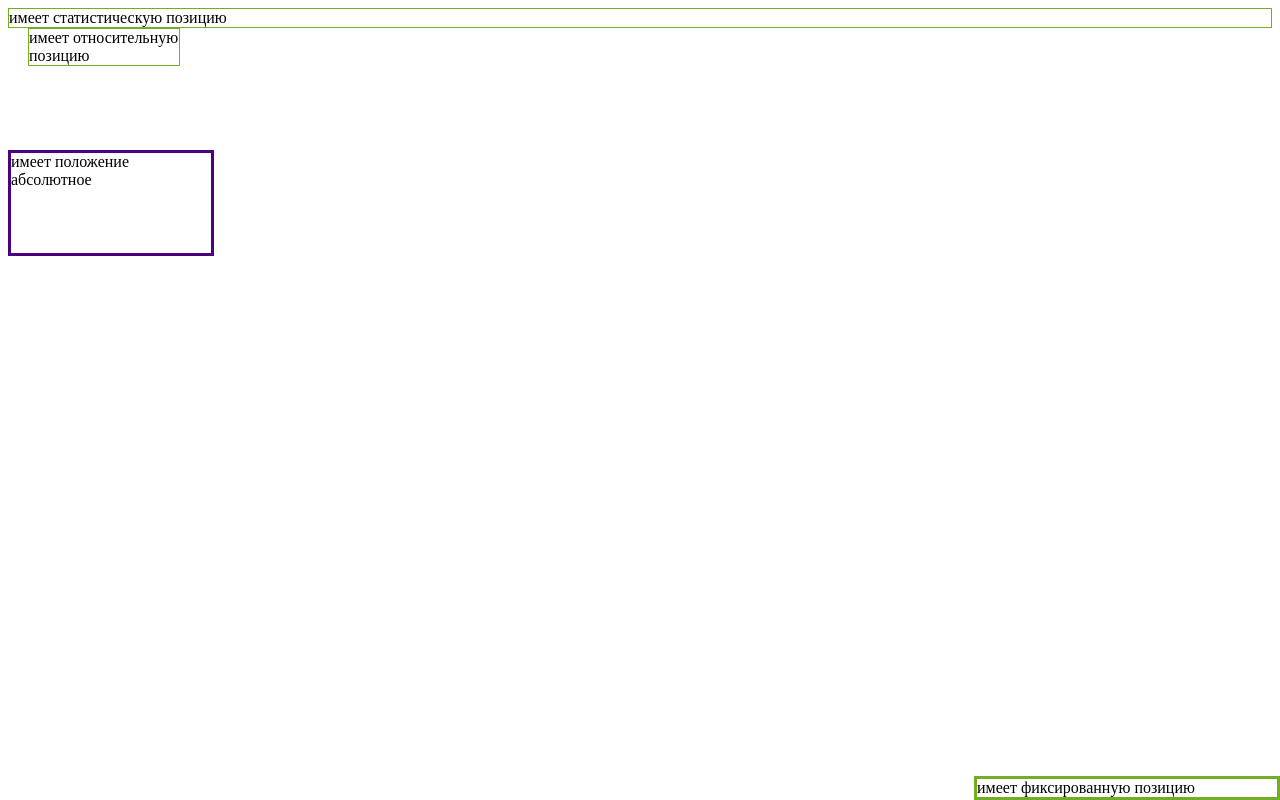
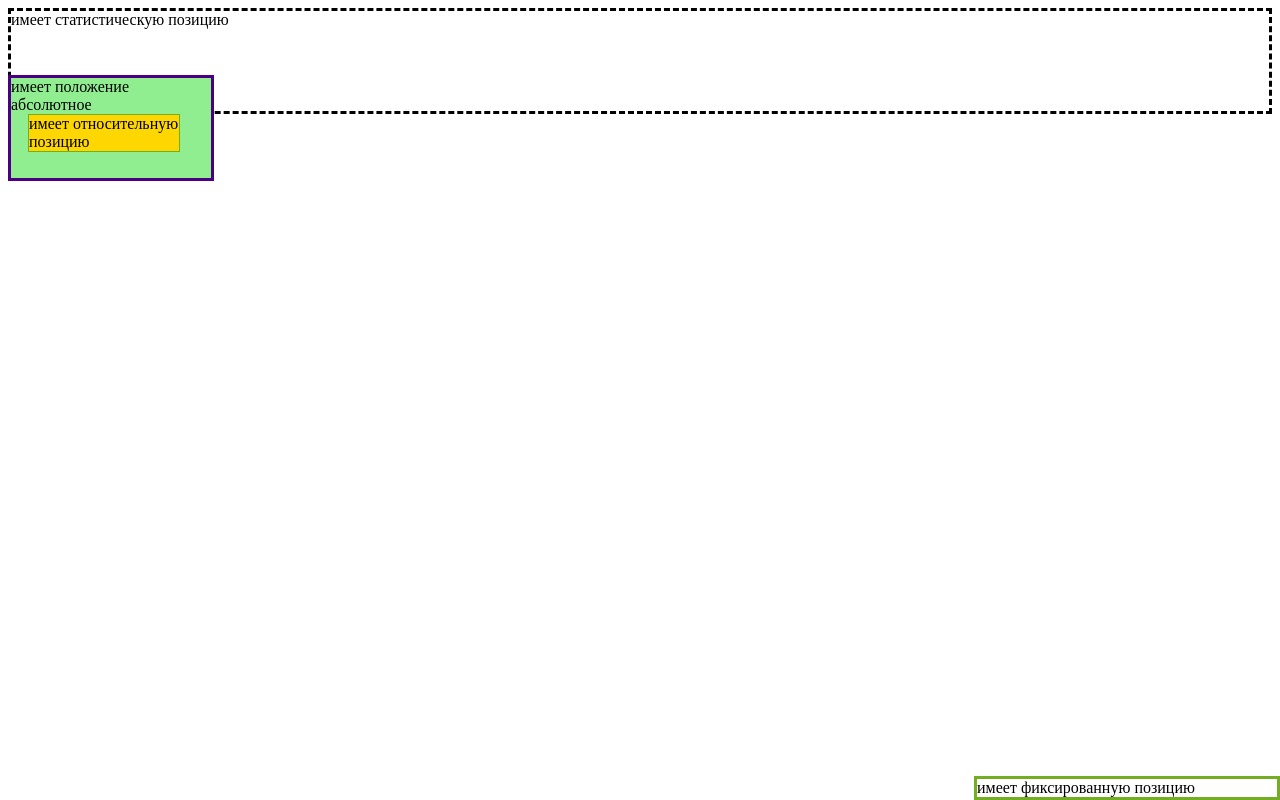
Before and after one commit to Atila423/hw4-git, a plain HTML site: page homework5/Позиционирование в CSS.html in a window 1280 px wide. Drawn offline with Linux system fonts and the light colour scheme.

Commit message:
правка, обьеденил

```diff
--- a/homework5/Позиционирование в CSS.html
+++ b/homework5/Позиционирование в CSS.html
@@ -5,16 +5,23 @@
 div.static {
     position: static;
     border: 1px solid #73AD21;
+    z-index: 1;
+    border: dashed;
+    height: 100px;
 }
 div.relative {
     position: relative;
+    z-index: 3;
+    background: gold;
     left: 20px;
     width: 150px;
     border: 1px solid #73AD21;
 }
 div.absolute {
    position: absolute;
-   top: 150px;
+   z-index: 2;
+   background: lightgreen;
+   top: 75px;
    right: 100;
    width: 200px;
    height: 100px;
```
Also changed, not shown: пунк дз №2.html (added).
